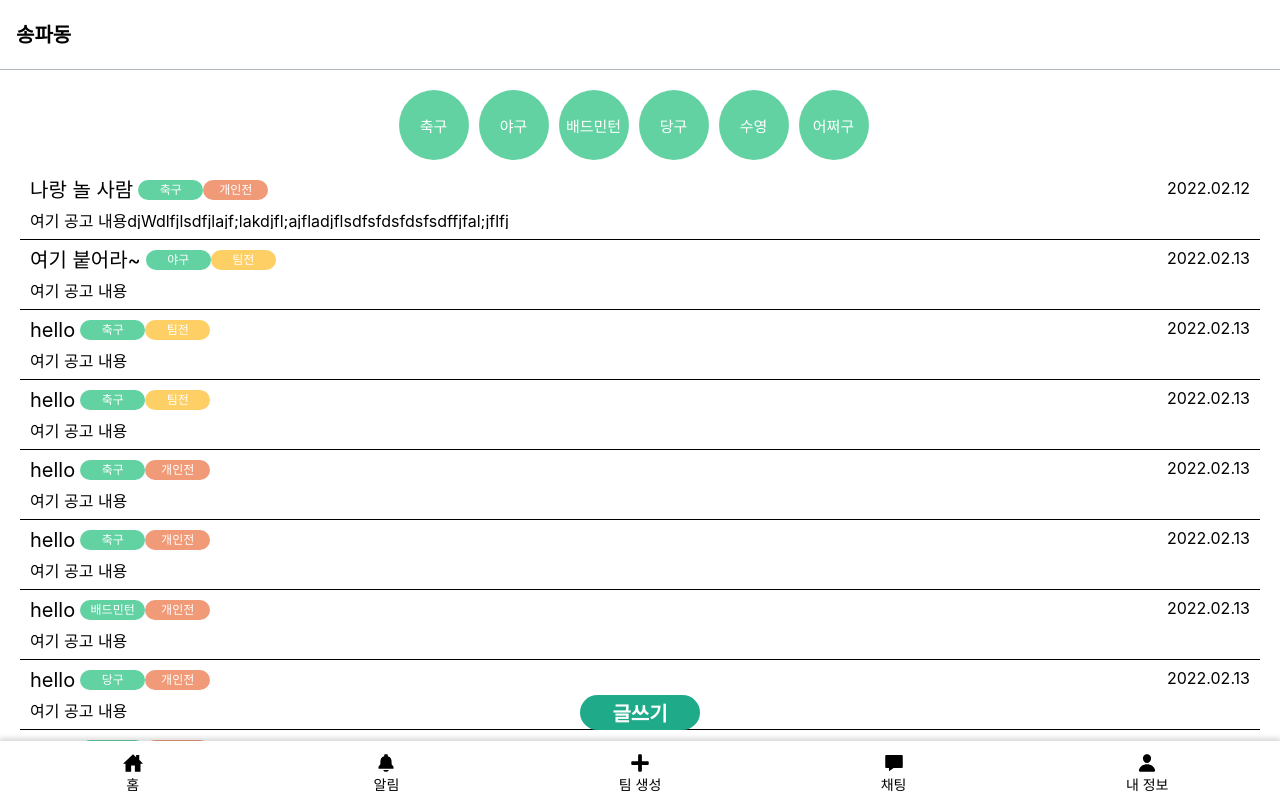
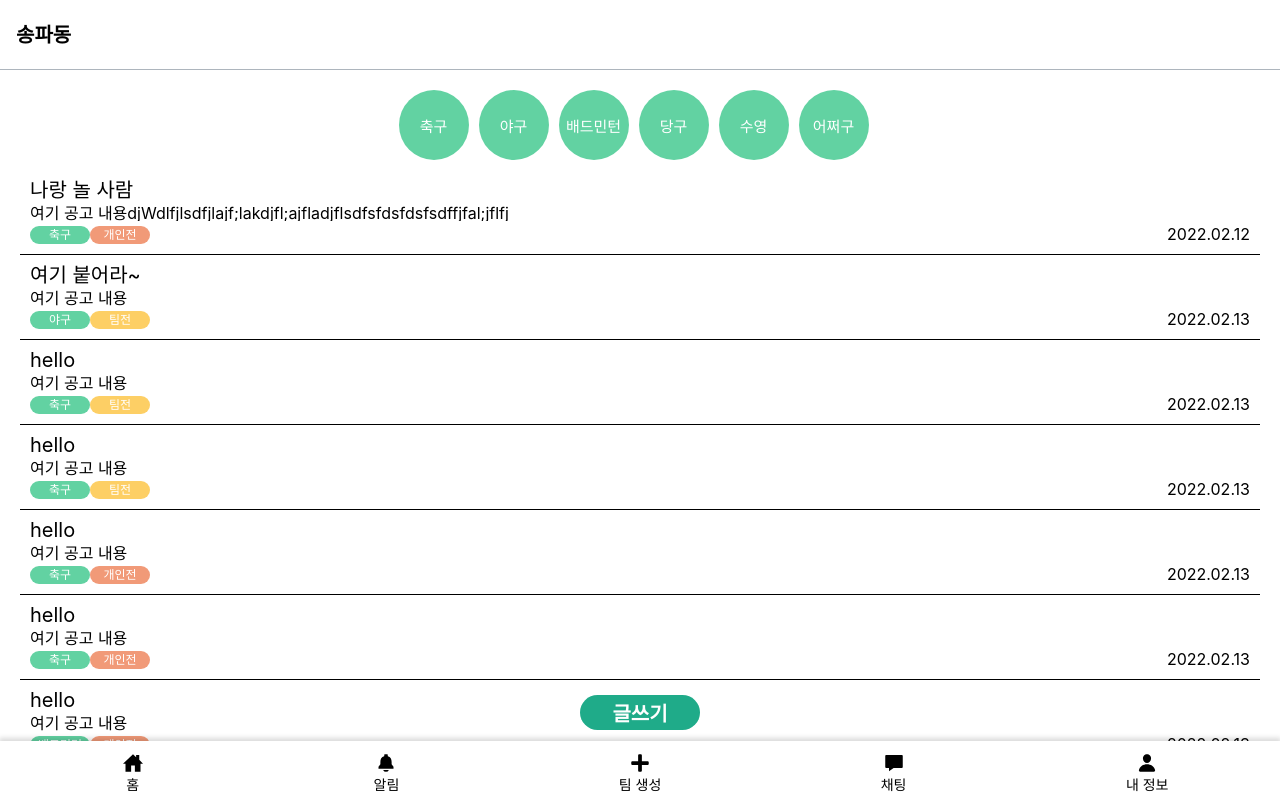
Before and after one commit to prgrms-web-devcourse/Team_04_SFam_FE, a Next.js app: page /matches in a window 1280 px wide. Shown: the top 798 px of the page. Built offline with nearby package versions, Linux system fonts and the light colour scheme; a web font is replaced by a local one.

Commit message:
refactor: 리뷰 반영

```diff
--- a/src/components/Badge/Badge.tsx
+++ b/src/components/Badge/Badge.tsx
@@ -12,8 +12,8 @@ interface Props {
 
 const Badge = ({
   color = 'primary',
-  width = '65px',
-  height = '20px',
+  width = '60px',
+  height = '18px',
   fontSize = '12px',
   fontColor = 'primary',
   borderRadius = '1rem',
--- a/src/components/MatchListItem/MatchListItem.style.ts
+++ b/src/components/MatchListItem/MatchListItem.styles.ts
@@ -5,23 +5,23 @@ export const Container = styled.div`
   flex-direction: column;
   justify-content: space-between;
   width: 100%;
-  height: 70px;
+  height: 85px;
   border-bottom: 1px solid black;
   padding: 10px;
 `;
 
-export const Description = styled.div`
+export const Info = styled.div`
   display: flex;
   justify-content: space-between;
-`;
-
-export const Info = styled.div`
-  display: flex;
 `;
 
 export const Title = styled.span`
   font-size: 20px;
   margin-right: 5px;
+`;
+
+export const BadgeContainer = styled.div`
+  display: flex;
 `;
 
 export const Content = styled.div`
--- a/src/components/MatchListItem/MatchListItem.tsx
+++ b/src/components/MatchListItem/MatchListItem.tsx
@@ -1,8 +1,7 @@
-/* eslint-disable react/button-has-type */
 import { Badge } from '@components/Badge';
 import theme from '@styles/theme';
 import Link from 'next/link';
-import * as S from './MatchListItem.style';
+import * as S from './MatchListItem.styles';
 
 interface Props {
   id: number;
@@ -25,16 +24,17 @@ const MatchListItem = ({ id, title, category, matchType, content, distance, crea
     as={`matches/${id}`}
   >
     <S.Container id={id.toString()}>
-      <S.Description>
-        <S.Info>
-          <S.Title>{title}</S.Title>
+      <S.Title>{title}</S.Title>
+      <S.Content>
+        <span>{content}</span>
+      </S.Content>
+      <S.Info>
+        <S.BadgeContainer>
           <Badge>{category}</Badge>
-
           <Badge color={matchType === '개인전' ? `${theme.color.primary}` : `${theme.color.yellow}`}>{matchType}</Badge>
-        </S.Info>
+        </S.BadgeContainer>
         <span>{createdAt}</span>
-      </S.Description>
-      <S.Content>{content}</S.Content>
+      </S.Info>
     </S.Container>
   </Link>
 );
```
